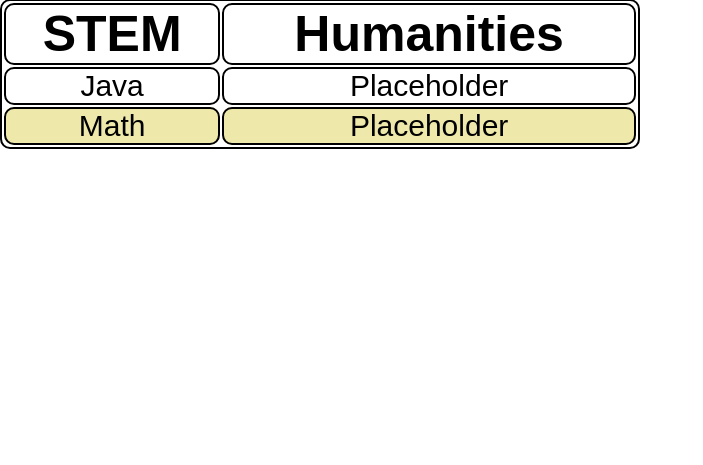
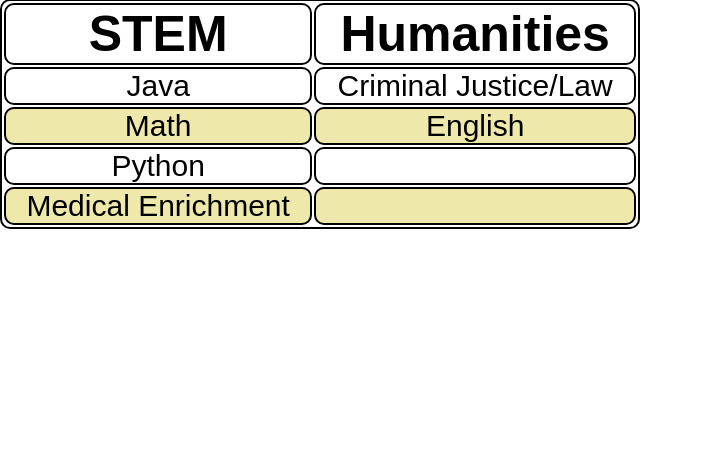
Before and after one commit to A-PhillipeV/hackademicsweb, a Flask app: template templates/programs.html in a window 1280 px wide. Shown: the part 321-786 px from the top of the page, without its empty margins (0-703 px from the left). Run offline with Flask 2, Linux system fonts and the light colour scheme; the template is opened without the code that fills it, so the values that code supplies are empty; some web fonts are replaced.

Commit message:
Update programs.html

```diff
--- a/templates/programs.html
+++ b/templates/programs.html
@@ -1,28 +1,44 @@
 <html>
     <head>
         <title>Hackademics Programs</title>
-        <link rel="stylesheet" href="programsstyle.css">
+        <link rel="stylesheet" href="/static/programsstyle.css">
+
+        <meta name="viewport" content="width=device-width, initial-scale=1.0">
+
+
+        <script src="http://code.jquery.com/jquery-latest.min.js"></script>
+
+        <script>
+          $(function() {
+            $("#visible" || "#visible2").click(function() {
+                $('#invisible' || '#invisible2').toggleClass("show");
+                });
+            });
+        </script>
+        <style>
+          .hide{display:none;}
+          .show{display:block;}
+        </style>
+
     </head>
-
     <body>
-
         <div class ="banner">
             <div class="navbar">
                     <ul>
                         <li><a href="index.html">Home</a></li>
-                        <li><a href="#">About</a></li>
+                        <li><a href="aboutus.html">About</a></li>
                         <li><a href="programs.html">Programs</a></li>
-                        <li><a href="#">Login</a></li>
+                        <li><a href="login.html">Login</a></li>
                         <li><a href="https://hhs.hackensackschools.org/All%20HHS%20Departments/National%20Honor%20Society/National%20Honor%20Society%20Index.html">Hackensack NHS</a></li>
                     </ul>
             </div>
 
             <div class="beginning">
                 <h1>Our Programs</h1>
-                <h2><br>Check out our listed programs!</h2>
+                <h2>Check out our listed programs!</h2>
             </div>
+
         </div>
-
 
         <table class="table1">
             <thead>
@@ -33,16 +49,50 @@
             </thead>
             <tbody>
                 <tr>
-                    <td>Java</td>
-                    <td> Placeholder </td>
+                    <td id="visible">Java</td>
+                    <td> Criminal Justice/Law </td>
                 </tr>
                 <tr>
-                    <td>Math</td>
-                    <td> Placeholder </td>
+                    <td id="visible">Math</td>
+                    <td> English </td>
+                </tr>
+
+                <tr>
+                    <td>Python</td>
+                    <td> </td>
+                </tr>
+
+                <tr>
+                    <td>Medical Enrichment</td>
+                    <td></td>
                 </tr>
             </tbody>
+        </table>
 
-        </table>
+
+
+
+        <div id="invisible" class="java hide">
+            <h1>Java</h1>
+            <p>Program Lead: fill<br>Class Leads:n/a<br></p>
+
+
+            <p><br>Description:Lorem ipsum dolor sit amet, consectetur adipiscing elit. Praesent nibh neque, mollis ut sem vel, eleifend tincidunt libero. Mauris et sapien sollicitudin, maximus quam venenatis, consequat diam. Duis est tortor, ultrices dapibus vulputate pretium, bibendum nec ante. Morbi sodales mattis erat, ut porta sapien accumsan faucibus. Integer condimentum lacinia ipsum quis aliquam. Suspendisse magna justo, venenatis at ultrices id, semper id neque. Donec tristique tellus vitae tortor hendrerit, tincidunt commodo tortor fermentum. </p>
+
+            <button onclick="location.href='#'" type="button"><span></span>PROGRAM SIGN UP</button>
+
+        </div>
+
+        <div id="invisible2" class="math hide">
+            <h1>Math</h1>
+            <p>Program Lead: fill<br>Class Leads:n/a<br></p>
+
+
+            <p><br>Description:Lorem ipsum dolor sit amet, consectetur adipiscing elit. Praesent nibh neque, mollis ut sem vel, eleifend tincidunt libero. Mauris et sapien sollicitudin, maximus quam venenatis, consequat diam. Duis est tortor, ultrices dapibus vulputate pretium, bibendum nec ante. Morbi sodales mattis erat, ut porta sapien accumsan faucibus. Integer condimentum lacinia ipsum quis aliquam. Suspendisse magna justo, venenatis at ultrices id, semper id neque. Donec tristique tellus vitae tortor hendrerit, tincidunt commodo tortor fermentum. </p>
+
+            <button onclick="location.href='#'" type="button"><span></span>PROGRAM SIGN UP</button>
+
+        </div>
 
 
     </body>
```
